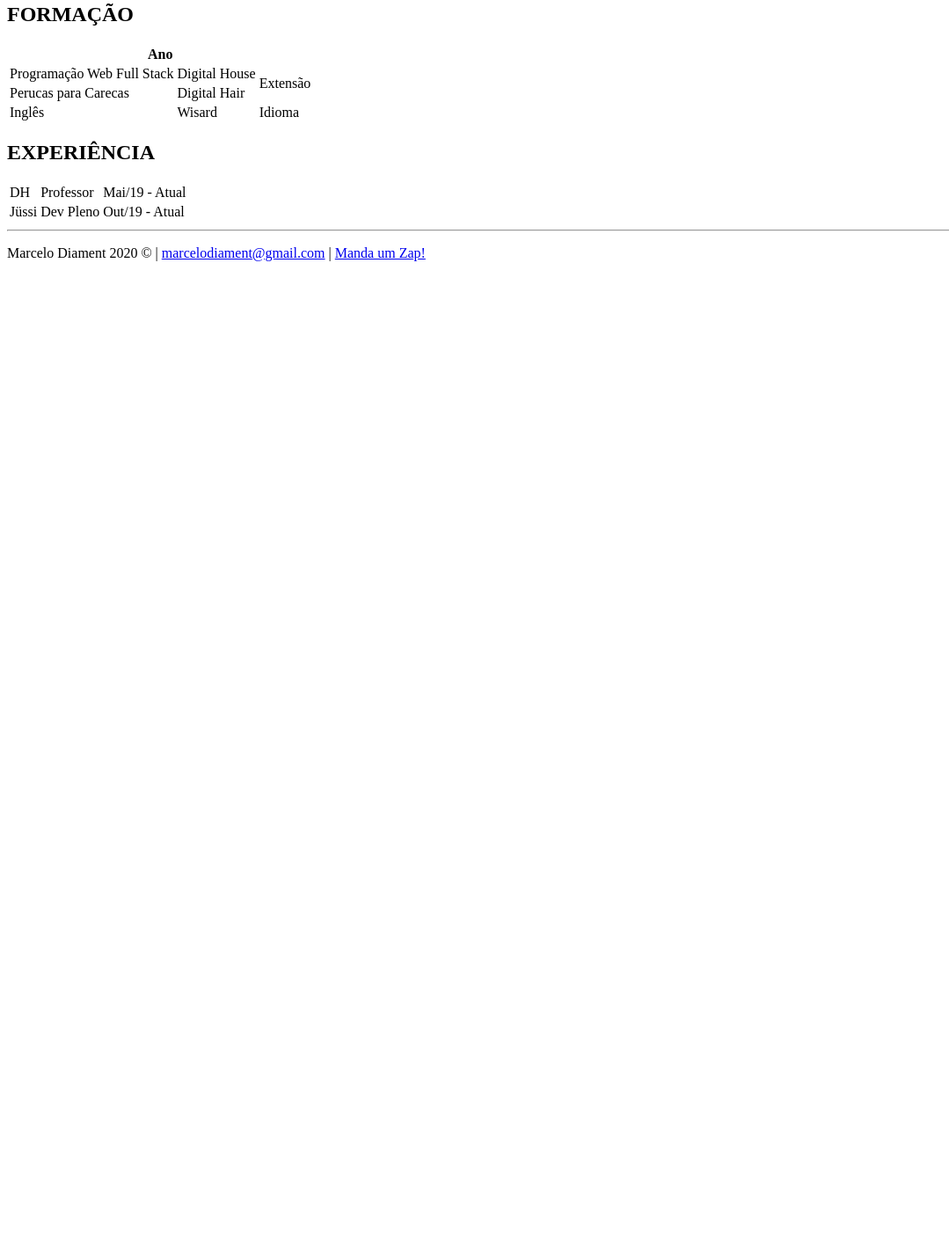
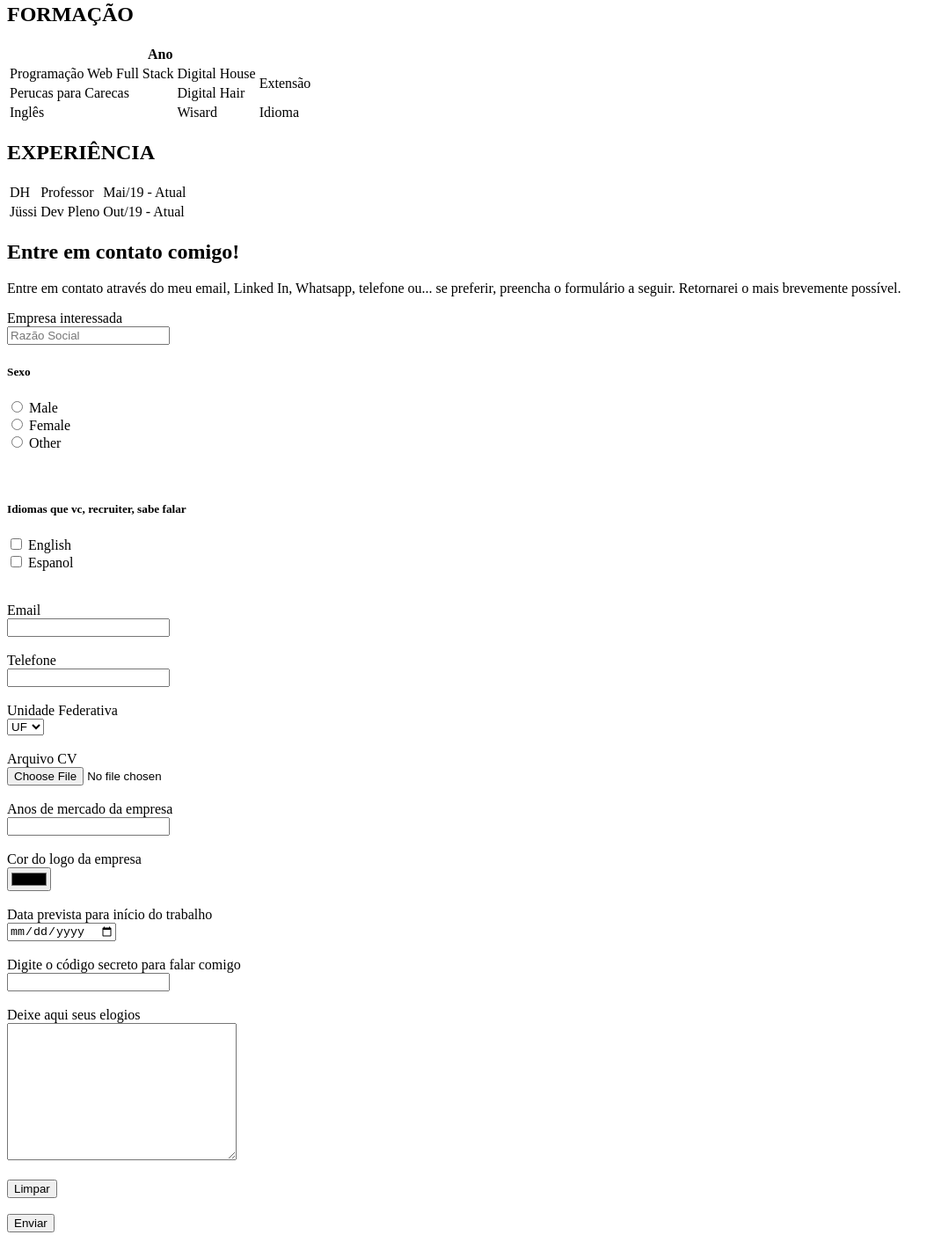
Before and after one commit to Marcelo-Diament/tn09-02-html-e-css, a plain HTML site: page index.html in a window 1280 px wide. Shown: the part 775-2179 px from the top of the page at 88% size, without its empty margins (0-1079 px from the left). Before the commit the page ends 1088 px from the top, so only its background shows below. Drawn offline with Linux system fonts and the light colour scheme.

Commit message:
feature: inclusao form e mapa

```diff
--- a/index.html
+++ b/index.html
@@ -101,10 +101,80 @@
                 </tr>
             </table>
         </section>
+        <section>
+            <h2>Entre em contato comigo!</h2>
+            <p>Entre em contato através do meu email, Linked In, Whatsapp, telefone ou... se preferir, preencha o formulário a seguir. Retornarei o mais brevemente possível.</p>
+
+            <form action="obrigado.html" method="get" enctype="multipart/form-data">
+
+                <label for="empresaInteressada">Empresa interessada</label><br>
+                <input type="text" id="empresaInteressada" name="empresa" placeholder="Razão Social"><br>
+
+                <div>
+                    <h5>Sexo</h5>
+                    <input type="radio" id="male" name="sexo" value="male">
+                    <label for="male">Male</label><br>
+                    <input type="radio" id="female" name="sexo" value="female">
+                    <label for="female">Female</label><br>
+                    <input type="radio" id="other" name="sexo" value="other">
+                    <label for="other">Other</label>
+                </div><br><br>
+
+                <div>
+                    <h5>Idiomas que vc, recruiter, sabe falar</h5>
+                    <input type="checkbox" id="english" name="english" value="english">
+                    <label for="english">English</label><br>
+                    <input type="checkbox" id="espanol" name="espanol" value="espanol">
+                    <label for="espanol">Espanol</label><br>
+                </div><br><br>
+
+                <label for="">Email</label><br>
+                <input type="email"><br><br>
+
+                <label for="">Telefone</label><br>
+                <input type="tel"><br><br>
+
+                <label for="uf">Unidade Federativa</label><br>
+                <select name="uf" id="uf">
+                    <option disabled selected value="">UF</option>
+                    <option value="">AC</option>
+                    <option value="">AL</option>
+                    <option value="">AM</option>
+                </select>
+                <br><br>
+
+                <label for="">Arquivo CV</label><br>
+                <input type="file"><br><br>
+
+                <label for="">Anos de mercado da empresa</label><br>
+                <input type="number"><br><br>
+
+                <label for="">Cor do logo da empresa</label><br>
+                <input type="color"><br><br>
+
+                <label for="">Data prevista para início do trabalho</label><br>
+                <input type="date"><br><br>
+
+                <label for="">Digite o código secreto para falar comigo</label><br>
+                <input type="password"><br><br>
+
+                <label for="">Deixe aqui seus elogios</label><br>
+                <textarea name="" id="" cols="30" rows="10"></textarea><br><br>
+
+                <button type="reset">Limpar</button><br><br>
+                <button type="submit">Enviar</button>
+            </form>
+        </section>
+        <section>
+            <h2>Mapa</h2>
+            <div>
+                <iframe src="https://www.google.com/maps/embed?pb=!1m18!1m12!1m3!1d469113.76459302934!2d-47.20755580732153!3d-23.281219710579435!2m3!1f0!2f0!3f0!3m2!1i1024!2i768!4f13.1!3m3!1m2!1s0x94ce5744e0ebff5b%3A0x769bf4a32f914782!2sGoogle%20Brasil!5e0!3m2!1spt-BR!2sbr!4v1596154185530!5m2!1spt-BR!2sbr" width="600" height="450" frameborder="0" style="border:0;" allowfullscreen="" aria-hidden="false" tabindex="0"></iframe>
+            </div>
+        </section>
     </main>
     <hr>
     <footer>
-        <p>Marcelo Diament 2020 &copy; | <a href="mailto:marcelodiament@gmail.com?subject=Vaga%20de%20Programador%20Jr&body=Olá,%20gostei%20do%20seu%20perfil!">marcelodiament@gmail.com</a> | <a href="https://wa.me/+5511976052723?text=%E2%9D%A4%20Ol%C3%A1,%0D%0A%0D%0AAcessei%20o%20site%20agilmindset%20e%20gostaria%20de%20saber%20mais%20sobre%0D%0A" target="_blank" rel="noopener noreferrer">Manda um Zap!</a></p>
+        <p>Marcelo Diament 2020 &copy; | <a href="mailto:marcelodiament@gmail.com?subject=Vaga%20de%20Programador%20Jr&body=Olá,%20gostei%20do%20seu%20perfil!">marcelodiament@gmail.com</a> | <a href="https://wa.me/+5511976052723?text=%E2%9D%A4%20Ol%C3%A1,%0D%0A%0D%0AAcessei%20o%20site%20agilmindset%20e%20gostaria%20de%20saber%20mais%20sobre%0D%0A" target="_blank" rel="noopener noreferrer" title="Enviar um zap">Manda um Zap!</a></p>
     </footer>
 </body>
 
```
